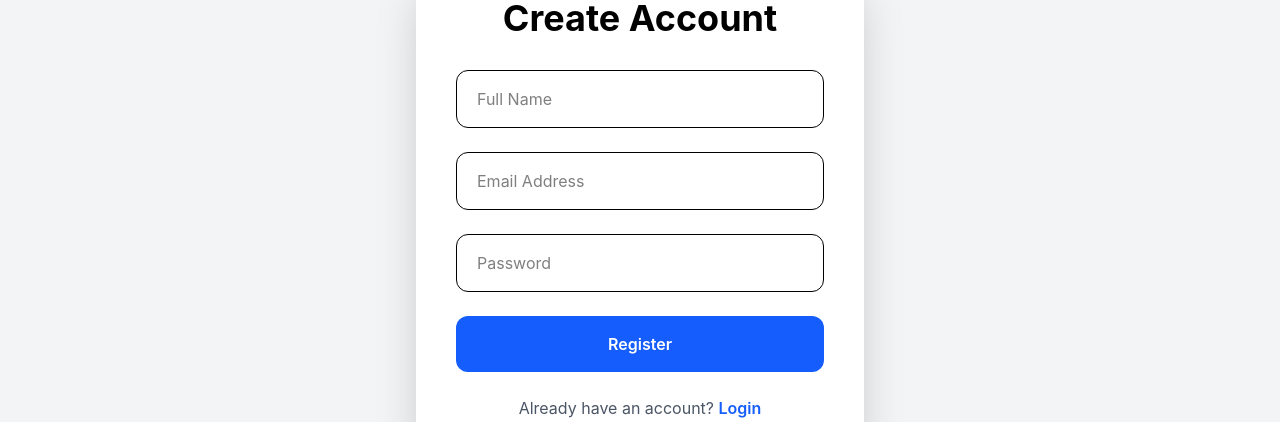
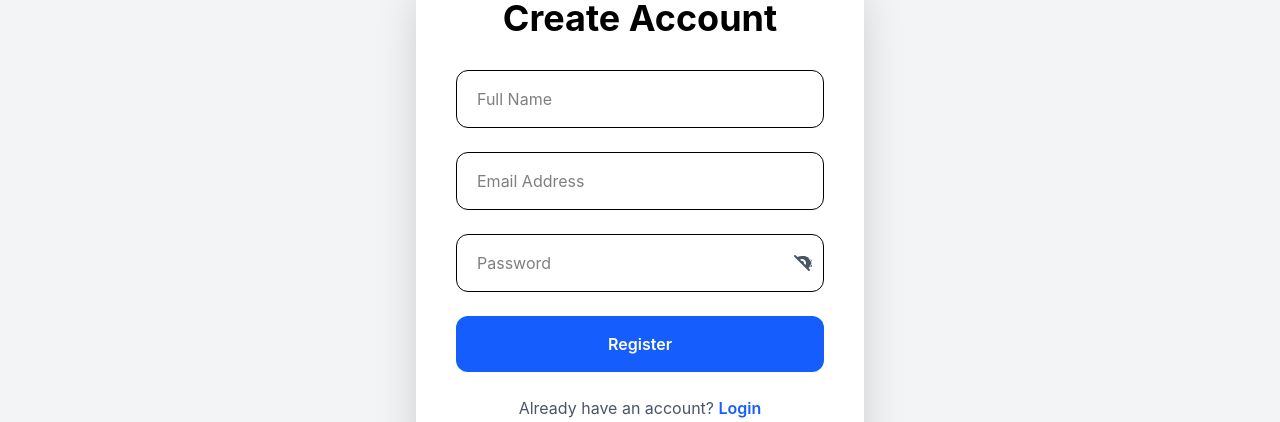
Before and after one commit to umesh2059/car-marketplace, a React (Vite) app: page /Register in a window 1280 px wide. Shown: the part 263-685 px from the top of the page. Built offline with nearby package versions, Linux system fonts and the light colour scheme.

Commit message:
some major changes

```diff
--- a/src/pages/Login.jsx
+++ b/src/pages/Login.jsx
@@ -1,7 +1,52 @@
 import { Link } from 'react-router-dom';
+import { useState } from 'react';
 import Navbar from '../components/Navbar';
+import { useNavigate } from 'react-router-dom';
+import axios from 'axios';
 
 function Login() {
+  const [email, setEmail] = useState('');
+  const [password, setPassword] = useState('');
+  const [showPassword, setShowPassword] = useState(false);
+  const [loading, setLoading] = useState(false);
+  const [error, setError] = useState('');
+  const [success, setSuccess] = useState('');
+
+  const navigate = useNavigate();
+
+  const handleSubmit = async (e) => {
+    e.preventDefault();
+    setError('');
+    setSuccess('');
+    setLoading(true);
+
+    try {
+      const res = await axios.post(
+        'http://localhost:5000/api/auth/login',
+        {
+          email,
+          password,
+        }
+      );
+
+      console.log(res.data);
+      setSuccess('Login successful! Redirecting...');
+
+      // save token
+      localStorage.setItem('token', res.data.token);
+
+      // redirect to dashboard
+      setTimeout(() => navigate('/dashboard'), 1500);
+
+    } catch (error) {
+      const errorMessage = error.response?.data?.message || error.message || 'Login failed';
+      setError(errorMessage);
+      console.log(error.response?.data || error.message);
+    } finally {
+      setLoading(false);
+    }
+  };
+
   return (
     <>
       <Navbar />
@@ -12,22 +57,63 @@ function Login() {
             Welcome Back
           </h1>
 
-          <form className="space-y-6">
+          <form className="space-y-6" onSubmit={handleSubmit}>
             <input
               type="email"
               placeholder="Email Address"
+              value={email}
+              onChange={(e) => setEmail(e.target.value)}
               className="w-full px-5 py-4 border rounded-xl focus:outline-none focus:ring-2 focus:ring-blue-500"
+              required
             />
 
-            <input
-              type="password"
-              placeholder="Password"
-              className="w-full px-5 py-4 border rounded-xl focus:outline-none focus:ring-2 focus:ring-blue-500"
-            />
+            <div className="relative">
+              <input
+                type={showPassword ? 'text' : 'password'}
+                placeholder="Password"
+                value={password}
+                onChange={(e) => setPassword(e.target.value)}
+                className="w-full px-5 py-4 pr-12 border rounded-xl focus:outline-none focus:ring-2 focus:ring-blue-500"
+                required
+              />
+              <button
+                type="button"
+                onClick={() => setShowPassword(!showPassword)}
+                className="absolute right-3 top-1/2 transform -translate-y-1/2 text-gray-600 hover:text-gray-800 focus:outline-none cursor-pointer pointer-events-auto"
+              >
+                {showPassword ? (
+                  <svg className="w-5 h-5" fill="currentColor" viewBox="0 0 20 20">
+                    <path d="M10 12a2 2 0 100-4 2 2 0 000 4z" />
+                    <path fillRule="evenodd" d="M.458 10C1.732 5.943 5.522 3 10 3s8.268 2.943 9.542 7c-1.274 4.057-5.064 7-9.542 7S1.732 14.057.458 10zM14 10a4 4 0 11-8 0 4 4 0 018 0z" clipRule="evenodd" />
+                  </svg>
+                ) : (
+                  <svg className="w-5 h-5" fill="currentColor" viewBox="0 0 20 20">
+                    <path fillRule="evenodd" d="M3.707 2.293a1 1 0 00-1.414 1.414l14 14a1 1 0 001.414-1.414l-1.473-1.473A10.014 10.014 0 0019.542 10C18.268 5.943 14.478 3 10 3a9.958 9.958 0 00-4.512 1.074l-1.78-1.781zm4.261 4.26l1.514 1.515a2.003 2.003 0 012.45 2.45l1.514 1.514a4 4 0 00-5.478-5.478z" clipRule="evenodd" />
+                    <path d="M15.171 13.576l1.414 1.414A10.015 10.015 0 0020.485 10C19.211 5.943 15.421 3 10.943 3a9.958 9.958 0 00-1.414.12l2.06 2.06c.51-.045 1.023-.07 1.541-.07a10 10 0 019.497 6.063 9.968 9.968 0 01-1.504 2.523z" />
+                  </svg>
+                )}
+              </button>
+            </div>
 
-            <button className="w-full bg-blue-600 text-white py-4 rounded-xl font-semibold hover:bg-blue-700 transition">
-              Login
+            <button
+              type="submit"
+              disabled={loading}
+              className="w-full bg-blue-600 text-white py-4 rounded-xl font-semibold hover:bg-blue-700 transition disabled:bg-gray-400 disabled:cursor-not-allowed"
+            >
+              {loading ? 'Logging in...' : 'Login'}
             </button>
+
+            {error && (
+              <div className="bg-red-100 border border-red-400 text-red-700 px-4 py-3 rounded-xl">
+                {error}
+              </div>
+            )}
+
+            {success && (
+              <div className="bg-green-100 border border-green-400 text-green-700 px-4 py-3 rounded-xl">
+                {success}
+              </div>
+            )}
           </form>
 
           <p className="text-center mt-6 text-gray-600">
--- a/src/pages/Register.jsx
+++ b/src/pages/Register.jsx
@@ -1,7 +1,55 @@
 import { Link } from 'react-router-dom';
+import { useState } from 'react';
 import Navbar from '../components/Navbar';
+import  { useNavigate } from 'react-router-dom';
+import axios from 'axios';
 
 function Register() {
+  const [fullName, setFullName] = useState('');
+  const [email, setEmail] = useState('');
+  const [password, setPassword] = useState('');
+  const [showPassword, setShowPassword] = useState(false);
+  const [loading, setLoading] = useState(false);
+  const [error, setError] = useState('');
+  const [success, setSuccess] = useState('');
+
+  const navigate = useNavigate();
+
+
+const handleSubmit = async (e) => {
+  e.preventDefault();
+  setError('');
+  setSuccess('');
+  setLoading(true);
+
+  try {
+
+    const res = await axios.post(
+      'http://localhost:5000/api/auth/register',
+      {
+        name: fullName,
+        email,
+        password,
+      }
+    );
+
+    console.log(res.data);
+    setSuccess('Registration successful! Redirecting...');
+
+    // save token
+    localStorage.setItem('token', res.data.token);
+
+    // redirect to dashboard
+    setTimeout(() => navigate('/dashboard'), 1500);
+
+  } catch (error) {
+    const errorMessage = error.response?.data?.message || error.message || 'Registration failed';
+    setError(errorMessage);
+    console.log(error.response?.data || error.message);
+  } finally {
+    setLoading(false);
+  }
+};
   return (
     <>
       <Navbar />
@@ -12,28 +60,72 @@ function Register() {
             Create Account
           </h1>
 
-          <form className="space-y-6">
+          <form className="space-y-6" onSubmit={handleSubmit}>
             <input
               type="text"
               placeholder="Full Name"
+              value={fullName}
+              onChange={(e) => setFullName(e.target.value)}
               className="w-full px-5 py-4 border rounded-xl focus:outline-none focus:ring-2 focus:ring-blue-500"
+              required
             />
 
             <input
               type="email"
               placeholder="Email Address"
+              value={email}
+              onChange={(e) => setEmail(e.target.value)}
               className="w-full px-5 py-4 border rounded-xl focus:outline-none focus:ring-2 focus:ring-blue-500"
+              required
             />
 
-            <input
-              type="password"
-              placeholder="Password"
-              className="w-full px-5 py-4 border rounded-xl focus:outline-none focus:ring-2 focus:ring-blue-500"
-            />
+            <div className="relative">
+              <input
+                type={showPassword ? 'text' : 'password'}
+                placeholder="Password"
+                value={password}
+                onChange={(e) => setPassword(e.target.value)}
+                className="w-full px-5 py-4 pr-12 border rounded-xl focus:outline-none focus:ring-2 focus:ring-blue-500"
+                required
+              />
+              <button
+                type="button"
+                onClick={() => setShowPassword(!showPassword)}
+                className="absolute right-3 top-1/2 transform -translate-y-1/2 text-gray-600 hover:text-gray-800 focus:outline-none cursor-pointer pointer-events-auto"
+              >
+                {showPassword ? (
+                  <svg className="w-5 h-5" fill="currentColor" viewBox="0 0 20 20">
+                    <path d="M10 12a2 2 0 100-4 2 2 0 000 4z" />
+                    <path fillRule="evenodd" d="M.458 10C1.732 5.943 5.522 3 10 3s8.268 2.943 9.542 7c-1.274 4.057-5.064 7-9.542 7S1.732 14.057.458 10zM14 10a4 4 0 11-8 0 4 4 0 018 0z" clipRule="evenodd" />
+                  </svg>
+                ) : (
+                  <svg className="w-5 h-5" fill="currentColor" viewBox="0 0 20 20">
+                    <path fillRule="evenodd" d="M3.707 2.293a1 1 0 00-1.414 1.414l14 14a1 1 0 001.414-1.414l-1.473-1.473A10.014 10.014 0 0019.542 10C18.268 5.943 14.478 3 10 3a9.958 9.958 0 00-4.512 1.074l-1.78-1.781zm4.261 4.26l1.514 1.515a2.003 2.003 0 012.45 2.45l1.514 1.514a4 4 0 00-5.478-5.478z" clipRule="evenodd" />
+                    <path d="M15.171 13.576l1.414 1.414A10.015 10.015 0 0020.485 10C19.211 5.943 15.421 3 10.943 3a9.958 9.958 0 00-1.414.12l2.06 2.06c.51-.045 1.023-.07 1.541-.07a10 10 0 019.497 6.063a9.968 9.968 0 01-1.504 2.523z" />
+                  </svg>
+                )}
+              </button>
+            </div>
 
-            <button className="w-full bg-blue-600 text-white py-4 rounded-xl font-semibold hover:bg-blue-700 transition">
-              Register
+            <button
+              type="submit"
+              disabled={loading}
+              className="w-full bg-blue-600 text-white py-4 rounded-xl font-semibold hover:bg-blue-700 transition disabled:bg-gray-400 disabled:cursor-not-allowed"
+            >
+              {loading ? 'Registering...' : 'Register'}
             </button>
+
+            {error && (
+              <div className="bg-red-100 border border-red-400 text-red-700 px-4 py-3 rounded-xl">
+                {error}
+              </div>
+            )}
+
+            {success && (
+              <div className="bg-green-100 border border-green-400 text-green-700 px-4 py-3 rounded-xl">
+                {success}
+              </div>
+            )}
           </form>
 
           <p className="text-center mt-6 text-gray-600">
```
Also changed, not shown: 1 other file (tests, documents, lock files or other folders).
